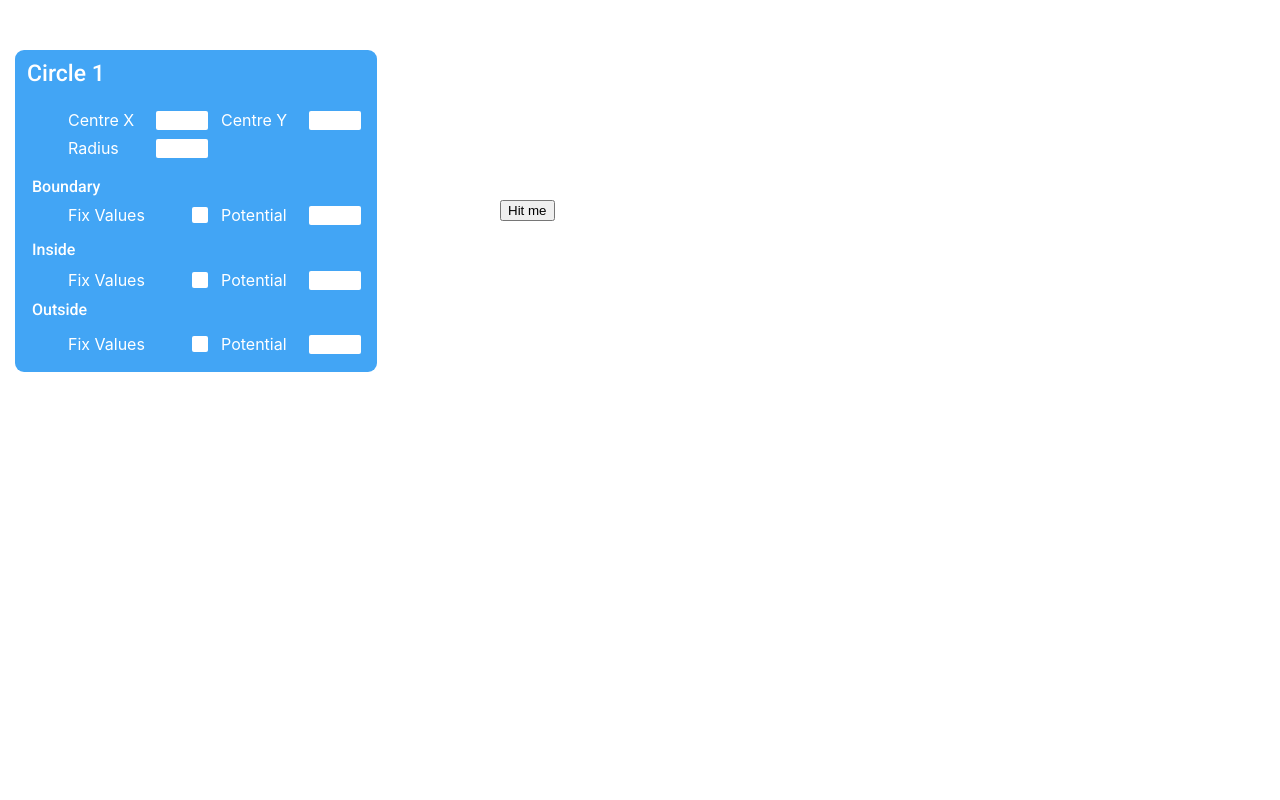
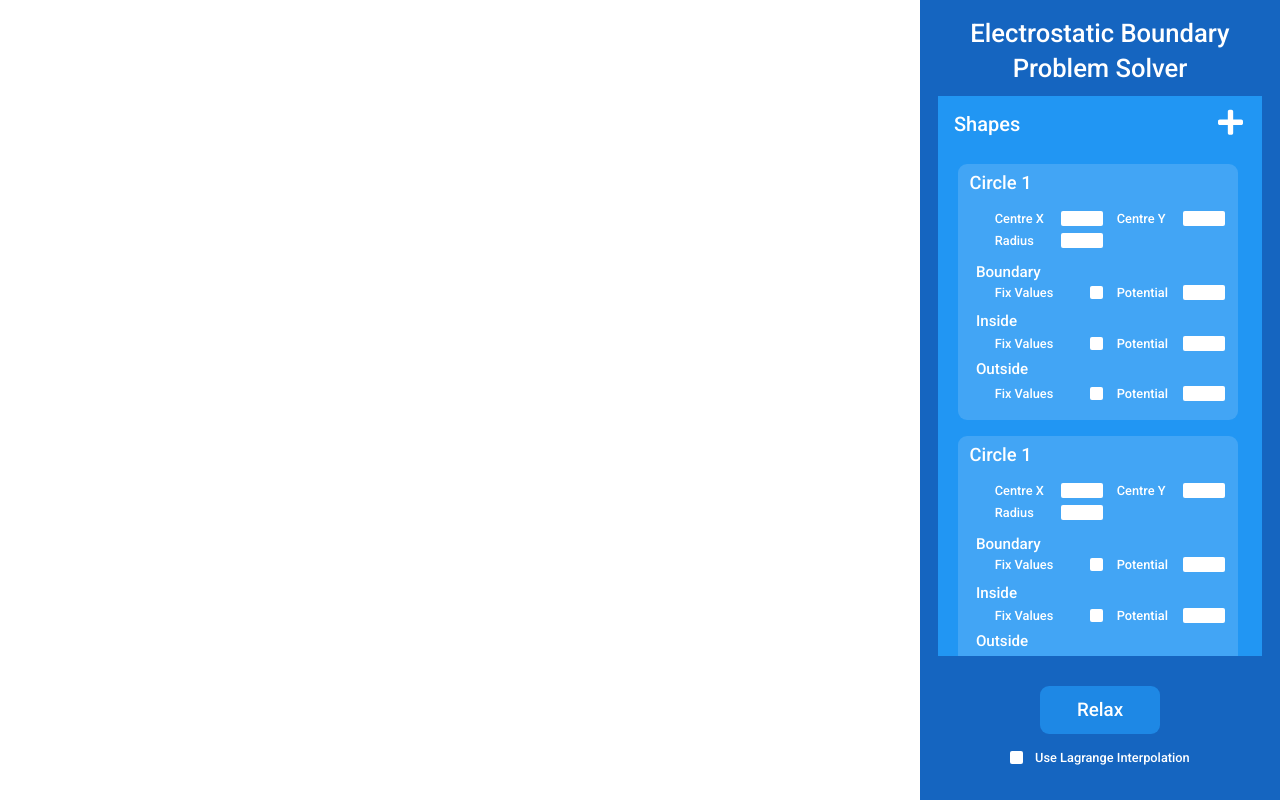
Before and after one commit to ChristopherDocherty/ElectrostaticBPSolver, a React (Create React App) app: page / in a window 1280 px wide. Built offline with nearby package versions, Linux system fonts and the light colour scheme.

Commit message:
Most basic version of sidebar implemented

```diff
--- /dev/null
+++ b/src/Cards/Checkbox.css
@@ -0,0 +1,44 @@
+input[type="checkbox"]{
+    position: absolute;
+    opacity: 0;
+  }
+
+
+.CheckboxTrick {
+    opacity: 1;
+
+    width: 1.6vh;
+    height: 1.6vh;
+    background: white;
+    border-radius: 2px;
+}
+
+.CheckboxTrickInside {
+    opacity: 1;
+
+    width: 1.6vh;
+    height: 1.6vh;
+    background: green;
+    border-radius: 2px;
+
+    transform: scale(1.1);
+}
+
+.CheckboxTrickInside-enter {
+    transform: scale(0);
+}
+
+.CheckboxTrickInside-enter-active {
+    transform: scale(1.1);
+    transition: transform 200ms;
+}
+
+.CheckboxTrickInside-exit {
+    transform: scale(1.1);
+
+  }
+
+.CheckboxTrickInside-exit-active {
+    transform: scale(0);
+    transition: transform 200ms;
+}
--- /dev/null
+++ b/src/Cards/Checkbox.js
@@ -0,0 +1,30 @@
+import React, {useState} from 'react';
+import { CSSTransition } from 'react-transition-group';
+import './Checkbox.css';
+
+
+
+function Checkbox(props) {
+    return (
+        <div>
+        <input type="checkbox"
+        checked={props.checked}
+        onChange={() => {props.setChecked(!props.checked); console.log("Click registered")}}/>
+        <div className="CheckboxTrick">
+            <CSSTransition
+                in={props.checked}
+                timeout={2000}
+                classNames="CheckboxTrickInside"
+                unmountOnExit
+              >
+
+                <div className="CheckboxTrickInside"/>
+
+            </CSSTransition>
+        </div>
+        </div>
+    )
+
+}
+
+export default Checkbox;
--- a/src/Cards/CircleCard.css
+++ b/src/Cards/CircleCard.css
@@ -3,18 +3,18 @@
 
 
 
+
 .CircleCard {
 
-    position: absolute;
-    top: 50px;
-    left:15px;
+    position: relative;
+    width: 35vh;
+    height: 32vh;
+    margin: 2vh;
 
-    width: 361.58px;
-    height: 322px;
 
     background: #42A5F5;
     border-radius: 9px;
-
+    font-size: 1.6vh;
 
     display: flex;
 }
@@ -46,23 +46,23 @@
 
 .CardTitle {
   position: absolute; /* this will work fine as long as the CircleCard class is relative or absolutely positioned*/
-  top: 10px;
-  left: 12px;
+  top: 1vh;
+  left: 1.5vh;
 
   font-family: Roboto;
   font-weight: 500;
-  font-size: 23px;
+  font-size: 2.3vh;
 }
 
 
 .SubTitle{
   position: absolute;
-  left: 17px;
+  left: 2.3vh;
 
   font-family: Roboto;
   font-weight: 500;
   font-style: normal;
-  font-size: 16px;
+  font-size: 1.9vh;
 }
 
 
@@ -71,6 +71,6 @@
   position: absolute;
   display: flex;
 
-  margin-left: 40px;
-  height: 20px;
+  margin-left: 2.9vh;
+  height: 1.95vh;
 }
--- a/src/Cards/CircleCard.js
+++ b/src/Cards/CircleCard.js
@@ -11,9 +11,6 @@ function CircleCard() {
 
 
     return(
-        <div>
-
-
             <CSSTransition
                 in={showCard}
                 timeout={300}
@@ -21,39 +18,39 @@ function CircleCard() {
                 unmountOnExit
               >
 
-                <div className="CircleCard" style={{color:"white", textAlign:"center"}}>
+                <div className="CircleCard">
 
 
                     <div className="CardTitle">Circle 1</div>
 
-                    <div className="SubTitle" style={{top: "127px"}}>Boundary</div>
-                    <div className="SubTitle" style={{top: "190px"}}>Inside</div>
-                    <div className="SubTitle" style={{top: "250px"}}>Outside</div>
+                    <div className="SubTitle" style={{top: "12.4vh"}}>Boundary</div>
+                    <div className="SubTitle" style={{top: "18.5vh"}}>Inside</div>
+                    <div className="SubTitle" style={{top: "24.5vh"}}>Outside</div>
 
-                    <div className="PotentialSettings" style={{top: "60px"}}>
+                    <div className="PotentialSettings" style={{top: "5.85vh"}}>
                         {
                             ["Centre X", "Centre Y"].map( (x, i) => <SettingsItem title={x} inputType="text" key={i}/>)
                         }
                     </div>
 
-                    <div className="PotentialSettings" style={{top: "88px"}}>
+                    <div className="PotentialSettings" style={{top: "8.6vh"}}>
 
                         <SettingsItem title={"Radius"} inputType="text"/>
 
                     </div>
 
 
-                    <div className="PotentialSettings" style={{top: "155px"}}>
+                    <div className="PotentialSettings" style={{top: "15.1vh"}}>
                         <SettingsItem title="Fix Values" inputType="checkbox" />
                         <SettingsItem title="Potential" inputType="text" />
                     </div>
 
-                    <div className="PotentialSettings" style={{top: "220px"}}>
+                    <div className="PotentialSettings" style={{top: "21.5vh"}}>
                         <SettingsItem title="Fix Values" inputType="checkbox" />
                         <SettingsItem title="Potential" inputType="text" />
                     </div>
 
-                    <div className="PotentialSettings" style={{top: "284px"}}>
+                    <div className="PotentialSettings" style={{top: "27.7vh"}}>
                         <SettingsItem title="Fix Values" inputType="checkbox" />
                         <SettingsItem title="Potential" inputType="text" />
                     </div>
@@ -63,18 +60,6 @@ function CircleCard() {
                   </div>
 
             </CSSTransition>
-
-
-
-
-
-                <button onClick={() => showCard ? setShowCard(false) : setShowCard(true)} style={{position:"absolute", top:"200px", left:"500px"}}>
-                    Hit me
-                </button>
-
-        </div>
-
-
     )
 
 
--- a/src/Cards/SettingsItem.css
+++ b/src/Cards/SettingsItem.css
@@ -3,63 +3,18 @@
     display: flex;
     justify-content: space-between;
     align-items: center;
-    width: 140px;
+    width: 13.5vh;
 
-    margin-left: 13px;
+    margin-left: 1.75vh;
 
 
 
 }
 
 
-input[type="checkbox"]{
-    position: absolute;
-    opacity: 0;
-  }
-
-
-.CheckboxTrick {
-    opacity: 1;
-
-    width:16px;
-    height:16px;
-    background: white;
-    border-radius: 2px;
-}
-
-.CheckboxTrickInside {
-    opacity: 1;
-
-    width:16px;
-    height:16px;
-    background: green;
-    border-radius: 2px;
-}
-
-.CheckboxTrickInside-enter {
-    transform: scale(0);
-}
-
-.CheckboxTrickInside-enter-active {
-    transform: scale(1);
-    transition: transform 200ms;
-}
-
-.CheckboxTrickInside-exit {
-    transform: scale(1);
-
-  }
-
-.CheckboxTrickInside-exit-active {
-    transform: scale(0);
-    transition: transform 200ms;
-}
-
-
-
 input[type="text"] {
-    width: 48px;
-    height: 17px;
+    width: 4.7vh;
+    height: 1.65vh;
 
     border:0px;
     border-radius: 2px;
--- a/src/Cards/SettingsItem.js
+++ b/src/Cards/SettingsItem.js
@@ -1,39 +1,6 @@
 import React, {useState} from 'react';
 import './SettingsItem.css';
-import { CSSTransition } from 'react-transition-group';
-
-
-
-
-function HiddenCheckbox(props) {
-    return(
-    <input type="checkbox"
-    checked={props.checked}
-    onChange={() => {props.setChecked(!props.checked); console.log("Click registered")}}/>
-    )
-
-}
-
-
-function ShownCheckbox(props) {
-    return (
-        <div className="CheckboxTrick">
-            <CSSTransition
-                in={props.checked}
-                timeout={2000}
-                classNames="CheckboxTrickInside"
-                unmountOnExit
-              >
-
-                <div className="CheckboxTrickInside"/>
-
-            </CSSTransition>
-        </div>
-
-    )
-
-}
-
+import Checkbox from './Checkbox.js';
 
 
 function SettingsItem(props) {
@@ -51,10 +18,7 @@ function SettingsItem(props) {
 
             <label className="SettingsItem">
                 <div>{props.title}</div>
-                <ShownCheckbox checked={checked}/>
-                <HiddenCheckbox checked={checked} setChecked = {setChecked}/>
-
-
+                <Checkbox checked={checked} setChecked = {setChecked}/>
             </label>
 
 
--- /dev/null
+++ b/src/Sidebar.css
@@ -0,0 +1,141 @@
+@import url("https://fonts.googleapis.com/css2?family=Roboto&display=swap");
+@import url("https://fonts.googleapis.com/css2?family=Roboto:wght@500&display=swap");
+
+
+
+.Sidebar {
+    position: absolute;
+    left: calc(100vw -  45vh);
+
+
+    width: 45vh;
+    height: 100vh;
+
+    background: #1565C0;
+
+    display: flex;
+    flex-direction: column;
+    align-items: center;
+
+    color: white;
+    font-family: Roboto;
+    font-style: normal;
+    font-weight: 500;
+    font-size: 1.6vh;
+
+
+}
+
+.AppTitle {
+
+
+    width: 100%;
+    height: vh;
+
+    margin-top: 2vh;
+
+    font-family: Roboto;
+    font-style: normal;
+    font-weight: 500;
+    font-size: 3.2vh;
+    line-height: 35px;
+    text-align: center;
+
+    color: #FFFFFF;
+}
+
+
+.ShapeListContainer {
+
+    position: relative;
+    margin: 10px;
+    height: 70vh;
+    width: 90%;
+
+    background: #2196F3;
+}
+
+
+
+.ShapeTitle {
+
+    position: absolute;
+    top: 2vh;
+    left: 2vh;
+
+    font-size: 2.5vh;
+
+}
+
+.PlusSign {
+    position: absolute;
+    top: 1.5vh;
+    left: 35vh;
+
+
+    height: 25px;
+    width: 25px;
+}
+
+
+
+.ShapeList {
+    height: 63.47vh;
+
+    margin-top: 6.5vh;
+    margin-right: 5px;
+    display: flex;
+    flex-direction: column;
+
+    align-items: center;
+
+    overflow-y: auto;
+    overflow-x:hidden;
+
+}
+
+
+.ShapeList::-webkit-scrollbar {
+    width: 0.9vh;
+}
+
+
+
+.ShapeList::-webkit-scrollbar-thumb {
+    background-color: #ffffffe8;    /* color of the scroll thumb */
+    border-radius: 20px;
+}
+
+
+
+
+
+
+.RelaxButton {
+    margin-top: 20px;
+
+    width: 15vh;
+    height: 6vh;
+
+    background: #1E88E5;
+    border-radius: 9px;
+
+    display: flex;
+    flex-direction: column;
+    justify-content: center;
+
+    text-align: center;
+
+    font-size: 2.35vh;
+
+}
+
+
+
+.InterpolSetting {
+
+    margin-top: 2vh;
+
+    display: flex;
+    align-items: center;
+}
--- /dev/null
+++ b/src/Sidebar.js
@@ -0,0 +1,58 @@
+import React, {useState} from 'react';
+import './Sidebar.css';
+import { TransitionGroup } from 'react-transition-group';
+import CircleCard from './Cards/CircleCard.js';
+import Checkbox from './Cards/Checkbox';
+
+
+function Sidebar(props) {
+
+    const [checked, setChecked] = useState(false);
+
+
+
+    return(
+        <div className="Sidebar">
+
+            <div className="AppTitle">
+                Electrostatic Boundary Problem Solver
+            </div>
+
+            <div className="ShapeListContainer">
+                <div className="ShapeTitle">Shapes</div>
+                <div className="PlusSign">
+                    <svg aria-hidden="true" focusable="false" data-prefix="fas" data-icon="plus" class="svg-inline--fa fa-plus fa-w-14" role="img" xmlns="http://www.w3.org/2000/svg" viewBox="0 0 448 512"><path fill="currentColor" d="M416 208H272V64c0-17.67-14.33-32-32-32h-32c-17.67 0-32 14.33-32 32v144H32c-17.67 0-32 14.33-32 32v32c0 17.67 14.33 32 32 32h144v144c0 17.67 14.33 32 32 32h32c17.67 0 32-14.33 32-32V304h144c17.67 0 32-14.33 32-32v-32c0-17.67-14.33-32-32-32z"></path></svg>
+                </div>
+
+                <TransitionGroup className="ShapeList">
+                    <div>
+                    {
+                        [1,2,3].map( () => <CircleCard/>)
+                    }
+                    </div>
+                </TransitionGroup>
+
+
+
+
+
+            </div>
+
+
+            <div className="RelaxButton">
+                <div>Relax</div>
+            </div>
+
+            <label className="InterpolSetting">
+                <Checkbox checked={checked} setChecked = {setChecked}/>
+                <div style={{marginLeft:"1.5vh"}}>Use Lagrange Interpolation</div>
+            </label>
+
+        </div>
+    )
+
+
+}
+
+
+export default Sidebar;
--- a/src/index.js
+++ b/src/index.js
@@ -2,14 +2,15 @@ import React from 'react';
 import ReactDOM from 'react-dom';
 import './index.css';
 import * as serviceWorker from './serviceWorker';
-import CircleCard from './Cards/CircleCard.js';
+import Sidebar from './Sidebar.js';
+import CircleCard from './Cards/CircleCard.js'
 
 //console.log(heatmap_copy());
 
 ReactDOM.render(
   <React.StrictMode>
     {
-      <CircleCard/>
+      <Sidebar/>
     }
   </React.StrictMode>,
   document.getElementById('root')
```
